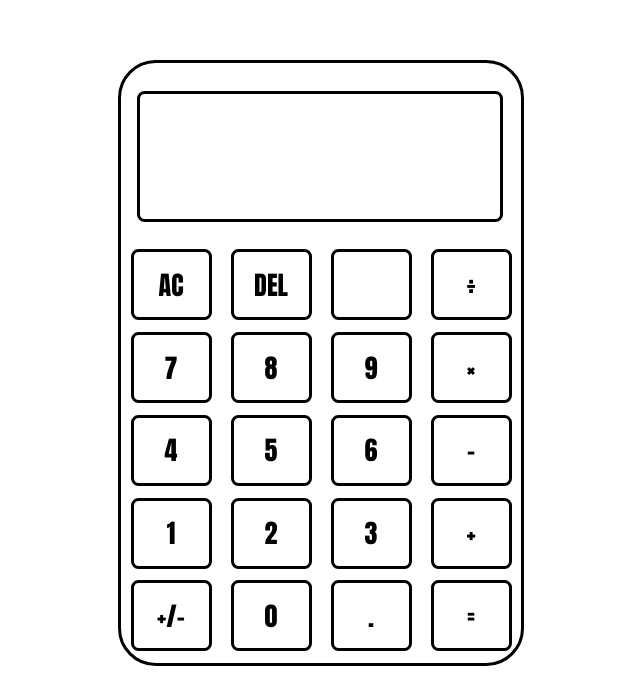
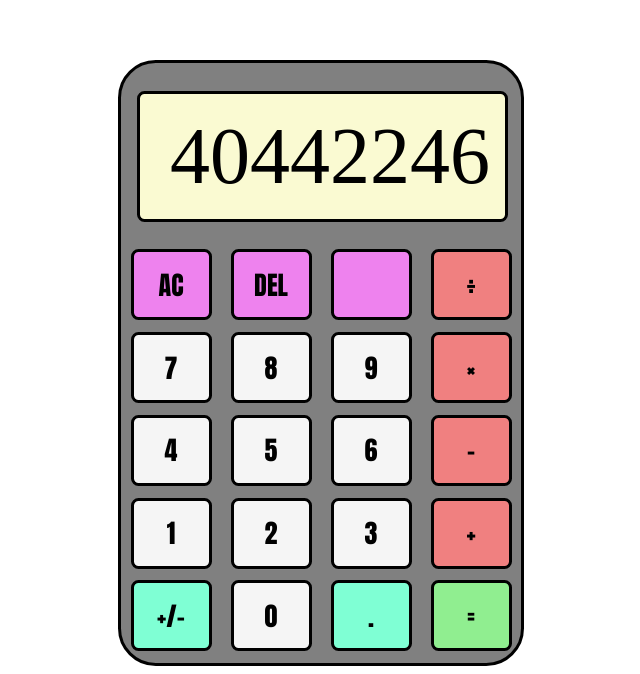
Before and after one commit to rschombs/calculator, a plain HTML site: page index.html in a window 1280 px wide. Shown: the part 148-822 px from the top of the page, without its empty margins (319-959 px from the left). Drawn offline with Linux system fonts and the light colour scheme.

Commit message:
Style buttons and display

```diff
--- a/index.html
+++ b/index.html
@@ -12,36 +12,36 @@
 <body>
 
     <div class = "case">
-        <div class = "display"></div>
+        <div class = "display">40442246</div>
         <div id = "row1">
-            <div class="button">AC</div>
-            <div class="button">DEL</div>
-            <div class="button"></div>
-            <div class="button">&divide;</div>
+            <div class="button" id="clear">AC</div>
+            <div class="button" id="backspace">DEL</div>
+            <div class="button" id="blank"></div>
+            <div class="button" id="divide">&divide;</div>
         </div>
         <div id = "row1">
-            <div class="button">7</div>
-            <div class="button">8</div>
-            <div class="button">9</div>
-            <div class="button">&times;</div>
+            <div class="button" id="seven">7</div>
+            <div class="button" id="eight">8</div>
+            <div class="button" id="nine">9</div>
+            <div class="button" id="multiply">&times;</div>
         </div>
         <div id = "row1">
-            <div class="button">4</div>
-            <div class="button">5</div>
-            <div class="button">6</div>
-            <div class="button">&minus;</div>
+            <div class="button" id="four">4</div>
+            <div class="button" id="five">5</div>
+            <div class="button" id="six">6</div>
+            <div class="button" id="subtract">&minus;</div>
         </div>
         <div id = "row1">
-            <div class="button">1</div>
-            <div class="button">2</div>
-            <div class="button">3</div>
-            <div class="button">&plus;</div>
+            <div class="button" id="one">1</div>
+            <div class="button" id="two">2</div>
+            <div class="button" id="three">3</div>
+            <div class="button" id="add">&plus;</div>
         </div>
         <div id = "row1">
-            <div class="button">+/-</div>
-            <div class="button">0</div>
-            <div class="button">.</div>
-            <div class="button">=</div>
+            <div class="button" id="plusMinus">+/-</div>
+            <div class="button" id="zero">0</div>
+            <div class="button" id="decimal">.</div>
+            <div class="button" id="equals">=</div>
         </div>
     </div>
 </body>
--- a/styles.css
+++ b/styles.css
@@ -14,14 +14,21 @@ body {
     border-radius: 1cm;
     border-color: black;
     justify-content: space-evenly;
+    background-color: grey;
 }
 .display {
+    display: flex;
+    justify-content: end;
+    align-items: center;
+    font-size: 80px;
+    padding-right: 15px;
     height: 125px;
-    width: 360px;
+    width: 350px;
     margin: 16px;
     border-style: solid;
     border-radius: .2cm;
     border-color: black;
+    background-color: lightgoldenrodyellow;
 }
 
 #row1 {
@@ -42,3 +49,23 @@ body {
     border-radius: .2cm;
     border-color: black;
 }
+
+#add, #subtract, #multiply, #divide {
+    background-color: lightcoral;
+}
+
+#zero, #one, #two, #three, #four, #five, #six, #seven, #eight, #nine {
+    background-color: whitesmoke;
+}
+
+#equals {
+    background-color: lightgreen;
+}
+
+#plusMinus, #decimal {
+    background-color: aquamarine;
+}
+
+#clear, #backspace, #blank {
+    background-color: violet;
+}
```
